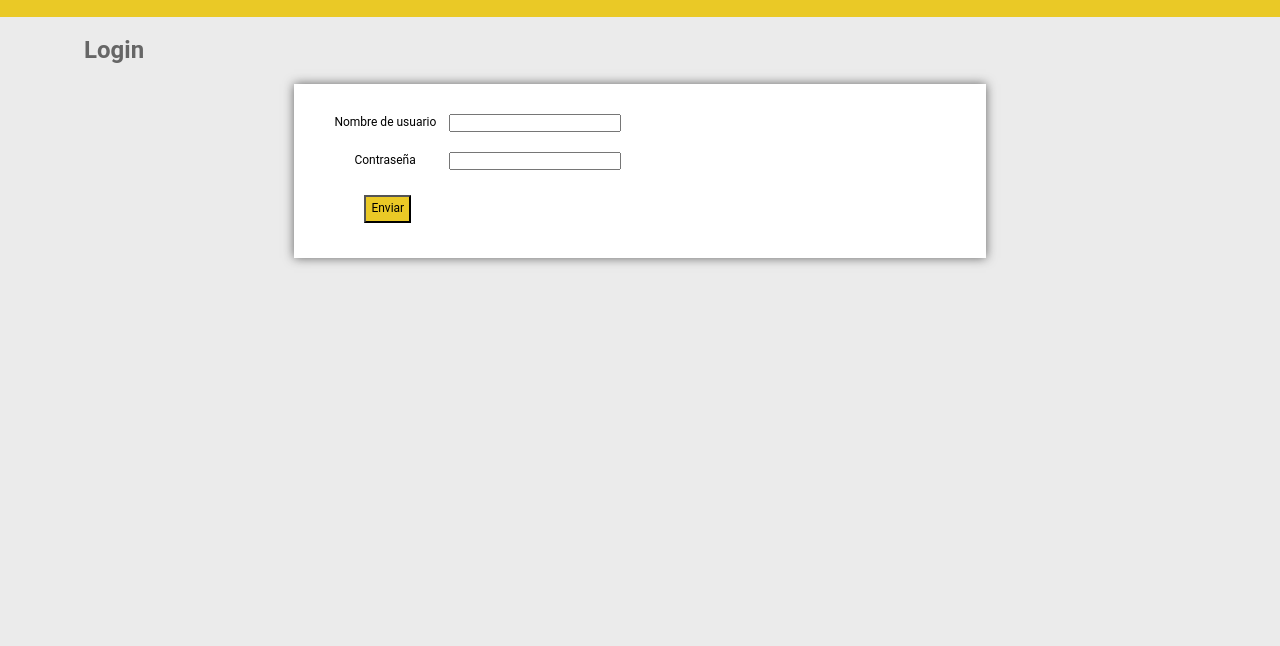
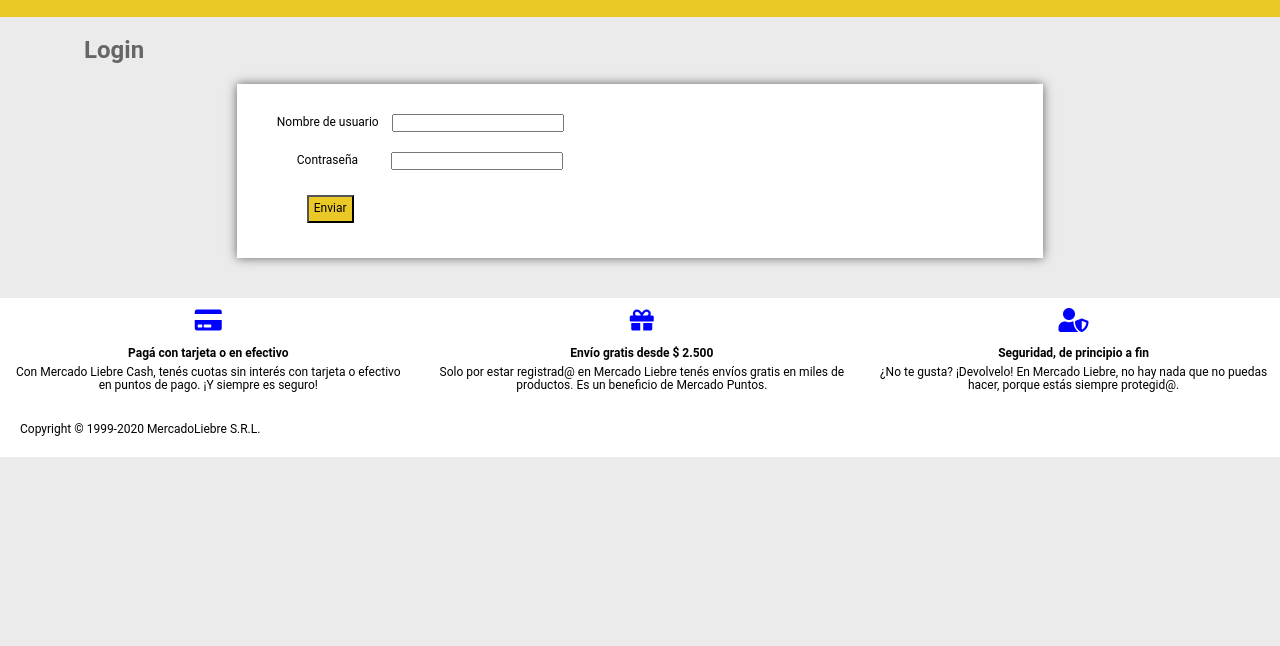
Before and after one commit to pamela-londero/heroku, a website: page views/login.html in a window 1280 px wide. Shown: the part 154-800 px from the top of the page. Drawn offline with Linux system fonts and the light colour scheme; a web font is replaced by a local one.

Commit message:
agrega footer y estilos

```diff
--- a/public/css/styles.css
+++ b/public/css/styles.css
@@ -232,6 +232,7 @@ h5 {
     .flex-header {
         display: flex;
         flex-direction: row;
+        align-items: center;
     }
 }
 
@@ -248,8 +249,9 @@ h5 {
 .formulario {
     background-color: white;
     padding: 20px;
-    width: 60%;
+    width: 70%;
     margin: auto;
+    margin-bottom: 40px;
     margin-top: 20px;
     box-shadow: 0px 0px 10px rgb(100 100 100);
 }
--- a/views/login.html
+++ b/views/login.html
@@ -61,5 +61,28 @@
                 </div>
             </form>
         </main>
+        <footer>
+            <div class="pie">
+                <section>
+                    <i class="fas fa-credit-card fa-2x icono"></i>
+                    <h4>Pagá con tarjeta o en efectivo</h4>
+                    <p>Con Mercado Liebre Cash, tenés cuotas sin interés con tarjeta o efectivo en
+                        puntos de pago. ¡Y siempre es seguro!</p>
+                </section>
+                <section>
+                    <i class="fas fa-gift fa-2x icono"></i>
+                    <h4>Envío gratis desde $ 2.500</h4>
+                    <p>Solo por estar registrad@ en Mercado Liebre tenés envíos gratis en miles de
+                        productos. Es un beneficio de Mercado Puntos.</p>
+                </section>
+                <section>
+                    <i class="fas fa-user-shield fa-2x icono"></i>
+                    <h4>Seguridad, de principio a fin</h4>
+                    <p>¿No te gusta? ¡Devolvelo! En Mercado Liebre, no hay nada que no puedas hacer,
+                        porque estás siempre protegid@.</p>
+                </section>
+            </div>
+            <h5>Copyright © 1999-2020 MercadoLiebre S.R.L.</h5>
+        </footer>
     </body>
 </html>
```
Also changed, not shown: views/register.html (+23 -0 lines).
